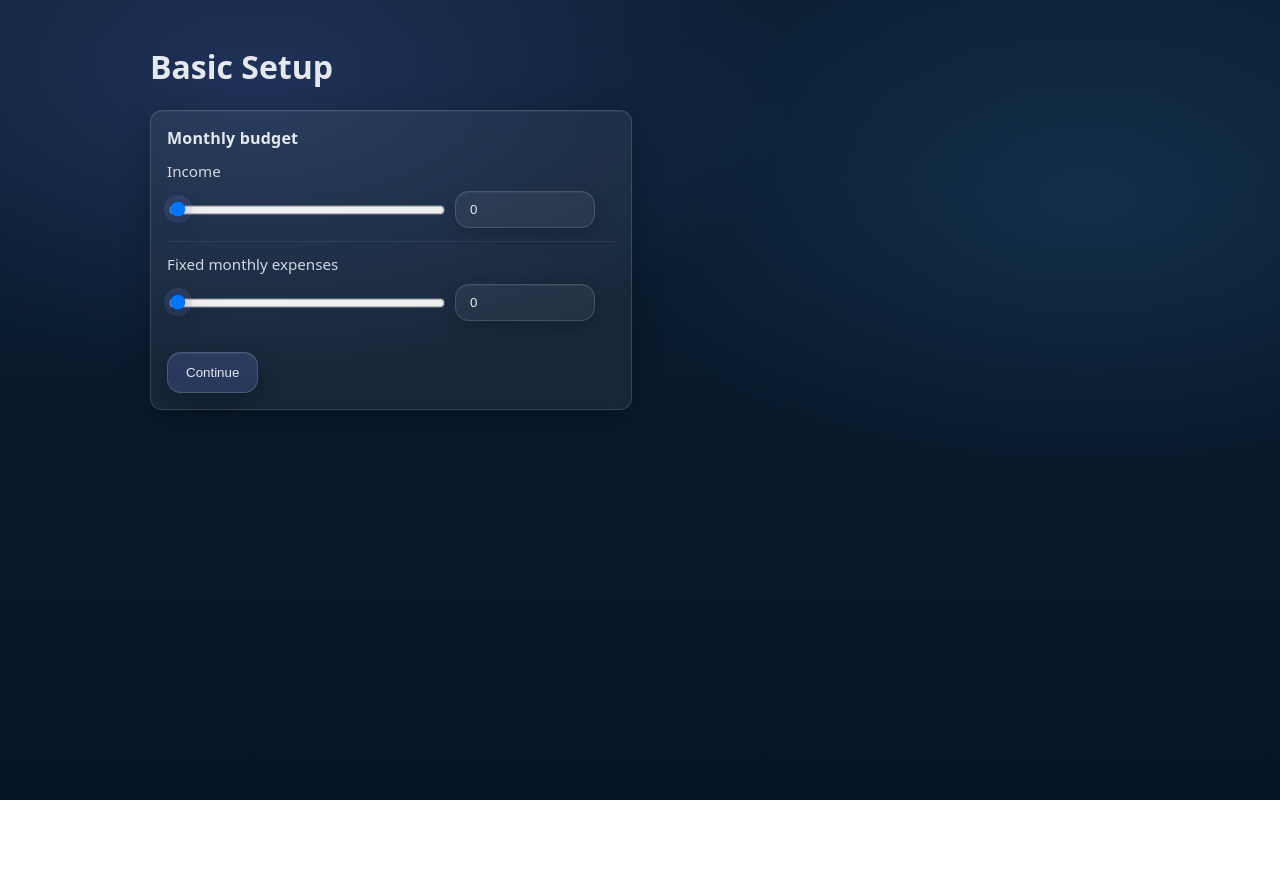
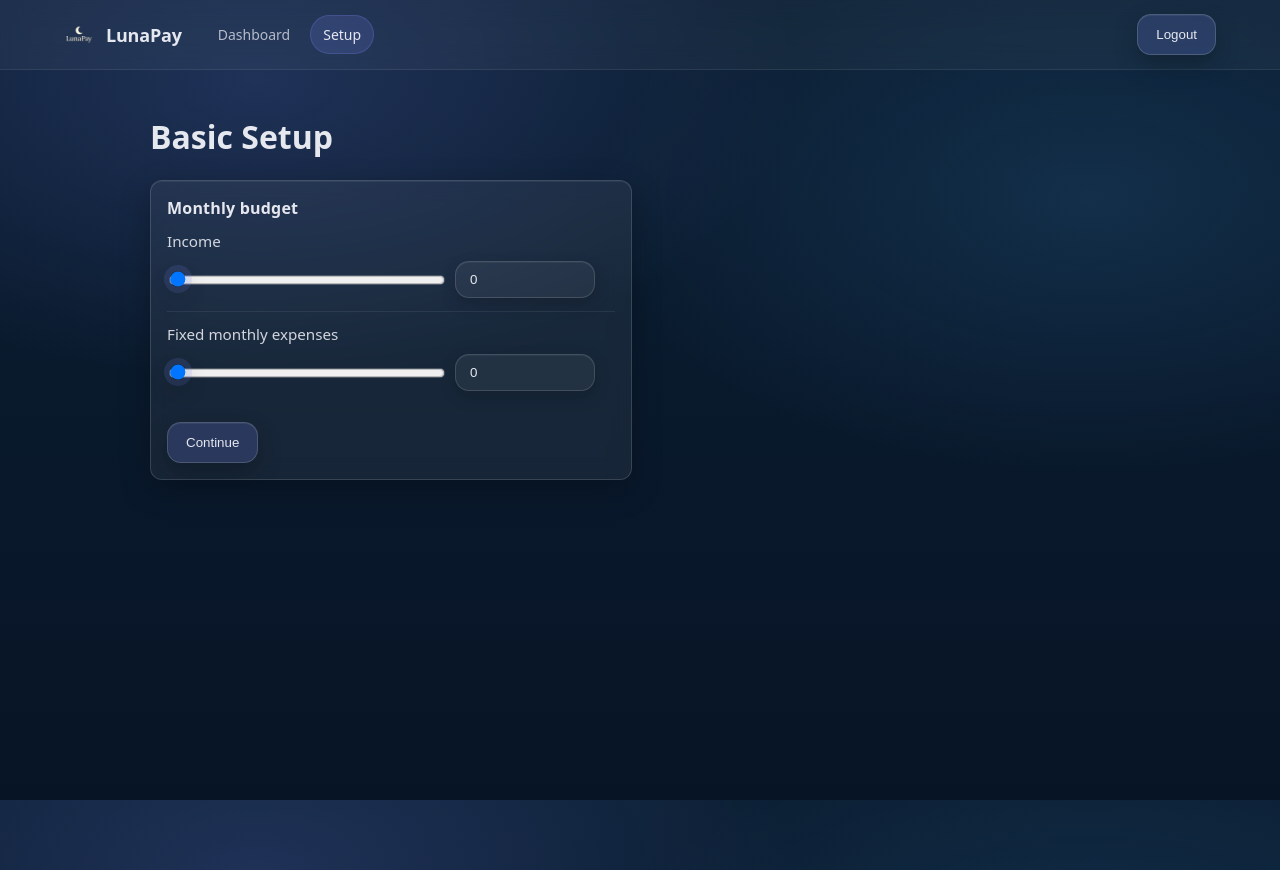
Before and after one commit to TothLaszlo7/lunapay, a React (Vite) app in the folder frontend/: page /setup in a window 1280 px wide. Before the commit the page ends 800 px from the top, so only its background shows below. Built offline with nearby package versions, Linux system fonts and the light colour scheme; no server answers; sample sign-in values are in the browser's storage.

Commit message:
feat(auth): add header navigation and real logout flow

```diff
--- a/frontend/src/App.jsx
+++ b/frontend/src/App.jsx
@@ -4,9 +4,8 @@ import EmailLogin from "./pages/Login/EmailLogin.jsx";
 import DashboardPage from "./pages/Dashboard/Dashboard.jsx";
 import ProtectedRoute from "./components/ProtectedRoute/ProtectedRoute.jsx";
 import SetupPage from "./pages/Setup/Setup.jsx";
-import PlansPage from "./pages/Plans/PlansPage.jsx";
 import NewPlanPage from "./pages/Plans/NewPlanPage.jsx";
-import PlanDetailsPage from "./pages/Plans/PlanDetailsPage.jsx";
+import Header from "./components/Header/Header.jsx";
 import {
   DashboardDataProvider,
   useDashboardData,
@@ -26,6 +25,15 @@ function SetupGate({ children }) {
   return children;
 }
 
+function AppLayout({ children }) {
+  return (
+    <>
+      <Header title="LunaPay" />
+      {children}
+    </>
+  );
+}
+
 export default function App() {
   return (
     <DashboardDataProvider>
@@ -36,26 +44,12 @@ export default function App() {
         <Route path="/login/email" element={<EmailLogin />} />
 
         <Route
-          path="/plans"
-          element={
-            <ProtectedRoute>
-              <PlansPage />
-            </ProtectedRoute>
-          }
-        />
-        <Route
           path="/plans/new"
           element={
             <ProtectedRoute>
-              <NewPlanPage />
-            </ProtectedRoute>
-          }
-        />
-        <Route
-          path="/plans/:id"
-          element={
-            <ProtectedRoute>
-              <PlanDetailsPage />
+              <AppLayout>
+                <NewPlanPage />
+              </AppLayout>
             </ProtectedRoute>
           }
         />
@@ -65,7 +59,9 @@ export default function App() {
           element={
             <ProtectedRoute>
               <SetupGate>
-                <DashboardPage />
+                  <AppLayout>
+                    <DashboardPage />
+                  </AppLayout>
               </SetupGate>
             </ProtectedRoute>
           }
@@ -75,7 +71,9 @@ export default function App() {
           path="/setup"
           element={
             <ProtectedRoute>
-              <SetupPage />
+              <AppLayout>
+                <SetupPage />
+              </AppLayout>
             </ProtectedRoute>
           }
         />
--- a/frontend/src/components/Header/Header.jsx
+++ b/frontend/src/components/Header/Header.jsx
@@ -1,25 +1,70 @@
-import logo from '../../assets/images/logo/lunapay-logo-no-bg.png'
+import logo from "../../assets/images/logo/lunapay-logo-no-bg.png";
 import styles from "./Header.module.css";
-function Header( {title} ) {
 
-    return(
+import {
+  Link,
+  NavLink,
+  useNavigate,
+} from "react-router-dom";
 
+import { logout } from "../../services/authService";
+
+function Header({ title }) {
+  const navigate = useNavigate();
+
+  async function handleLogout() {
+  try {
+    await logout();
+
+    navigate("/login");
+  } catch (error) {
+    console.error(
+      "Logout failed:",
+      error
+    );
+  }
+}
+
+  return (
     <header className={styles["lp-header"]}>
       <div className={styles["lp-header__inner"]}>
-    <a className={styles["lp-brand"]} href="/">
+
+        <Link
+          className={styles["lp-brand"]}
+          to="/dashboard"
+        >
           <img
             className={styles["lp-brand__logo"]}
             src={logo}
             alt="LunaPay logo"
           />
-      <span className={styles["lp-brand__name"]}>{title}</span>
-    </a>
 
-    <div className={styles["lp-header__right"]}></div>
+          <span className={styles["lp-brand__name"]}>
+            {title}
+          </span>
+        </Link>
+
+        <nav className={styles["lp-nav"]}>
+          <NavLink to="/dashboard">
+            Dashboard
+          </NavLink>
+
+          <NavLink to="/setup">
+            Setup
+          </NavLink>
+        </nav>
+
+        <div className={styles["lp-header__right"]}>
+          <button
+            type="button"
+            onClick={handleLogout}
+          >
+            Logout
+          </button>
+        </div>
+
       </div>
     </header>
-
-
   );
 }
 
--- a/frontend/src/components/Header/Header.module.css
+++ b/frontend/src/components/Header/Header.module.css
@@ -44,3 +44,77 @@
   align-items: center;
   gap: 12px;
 }
+
+.lp-header {
+  background: rgba(255, 255, 255, 0.04);
+  border-bottom: 1px solid rgba(255, 255, 255, 0.08);
+  backdrop-filter: blur(12px);
+}
+
+.lp-header__inner {
+  max-width: 1200px;
+  margin: 0 auto;
+  padding: 14px 24px;
+
+  display: grid;
+  grid-template-columns: auto 1fr auto;
+  align-items: center;
+  gap: 24px;
+}
+
+.lp-brand {
+  display: flex;
+  align-items: center;
+  gap: 12px;
+
+  text-decoration: none;
+  color: inherit;
+}
+
+.lp-brand__logo {
+  height: 30px;
+  width: auto;
+  display: block;
+}
+
+.lp-brand__name {
+  font-size: 18px;
+  font-weight: 700;
+  letter-spacing: -0.2px;
+}
+
+.lp-nav {
+  display: flex;
+  align-items: center;
+  gap: 8px;
+}
+
+.lp-nav a {
+  padding: 9px 12px;
+  border-radius: 999px;
+
+  color: rgba(230, 232, 240, 0.75);
+  text-decoration: none;
+  font-size: 14px;
+
+  transition:
+    background 120ms ease,
+    color 120ms ease;
+}
+
+.lp-nav a:hover {
+  color: var(--text-main);
+  background: rgba(255, 255, 255, 0.06);
+}
+
+.lp-nav a[aria-current="page"] {
+  color: var(--text-main);
+  background: rgba(127, 140, 255, 0.16);
+  border: 1px solid rgba(127, 140, 255, 0.22);
+}
+
+.lp-header__right {
+  display: flex;
+  align-items: center;
+  justify-content: flex-end;
+}
```
Lines whose indentation alone changed are shown as unchanged.
